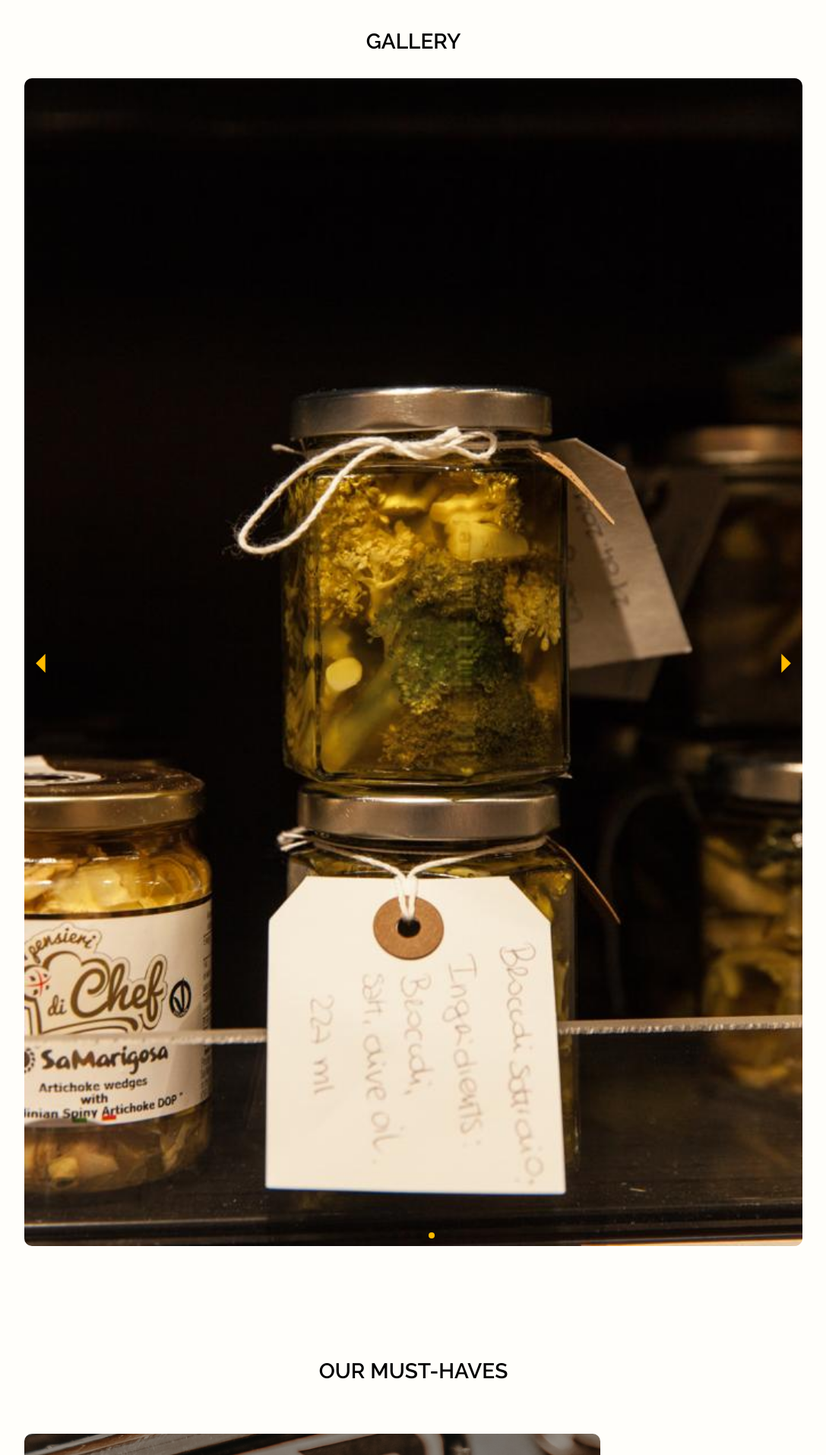
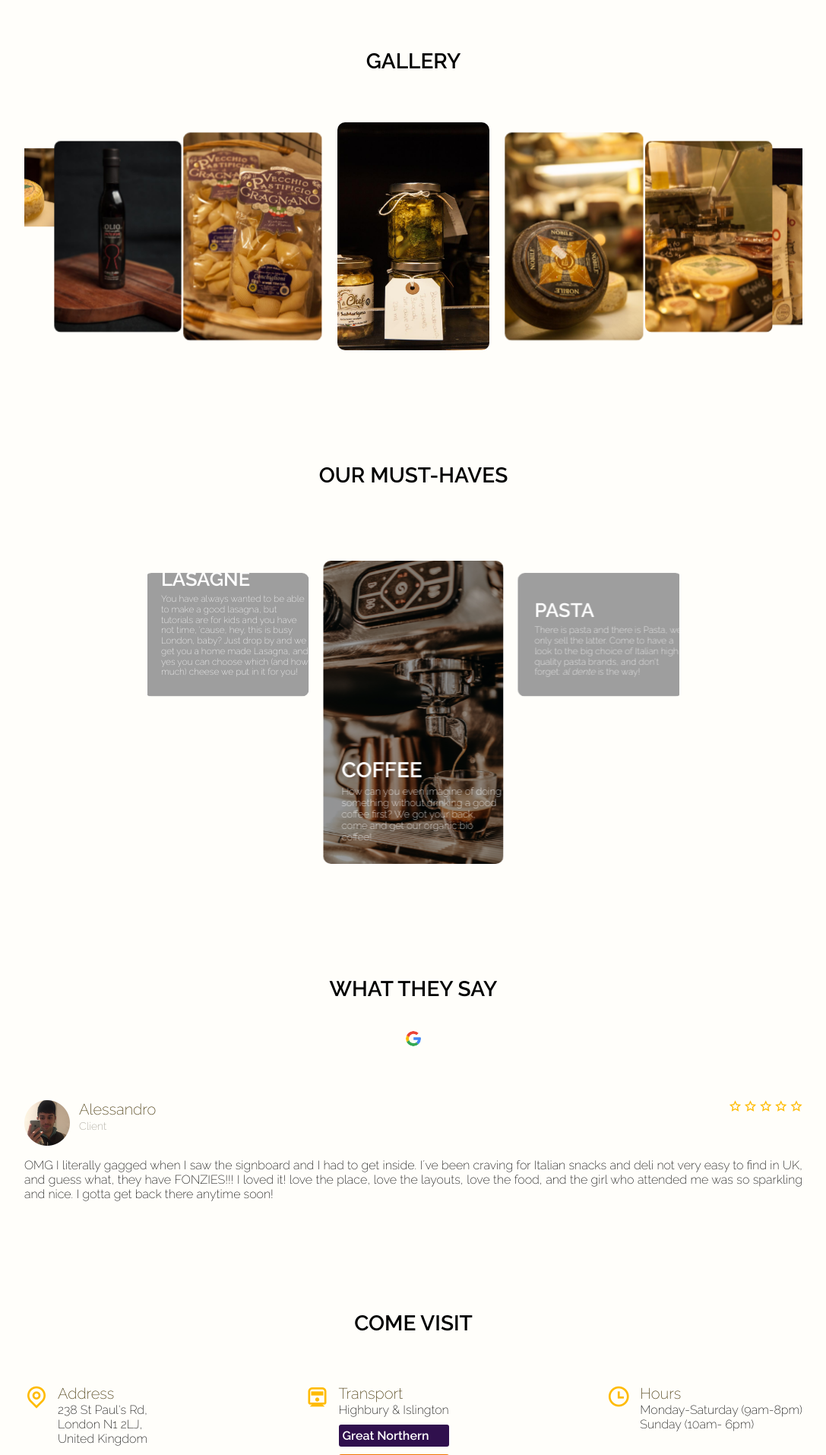
Before and after one commit to alexcarta/La-Golosa, a PHP site: page / in a window 1280 px wide. Shown: the part 1080-2995 px from the top of the page at 76% size, without its empty margins (96-1183 px from the left). Run offline with PHP 8.4, Linux system fonts and the light colour scheme; some libraries are stand-ins or nearby versions; grey boxes are pictures that could not be loaded.

Commit message:
adjastment

```diff
--- a/assets/css/styles.css
+++ b/assets/css/styles.css
@@ -46,7 +46,7 @@
   --mb-1: 1rem;
   --mb-1-25: 1.25rem;
   --mb-1-5: 1.5rem;
-  --mb-2: 2rem;
+  --mb-2: 4rem;
   --mb-2-5: 2.5rem;
 
   /*========== z index ==========*/
@@ -122,6 +122,8 @@ img, video {
   max-width: 100%;
   height: auto;
   border-radius: 10px;
+  object-fit: cover;
+  object-position: center;
 }
 
 button, input {
@@ -432,44 +435,13 @@ input {
 
 /*=============== GALLERY ===============*/
 
-.swiper-wrapper {
-  align-items: center;
-}
-
 .gallery__card {
-  position: relative;
   width: 200px;
   overflow: var(--img-hidden);
 }
 
-.gallery__data {
-  position: absolute;
-  bottom: 1.5rem;
-  left: .5rem;
-  right: .5rem;
-  padding: 0.5rem;
-}
-
-.gallery__title,
-.gallery__description {
-  color: var(--white-color);
-  font-weight: var(--font-semi-bold);
-}
-
-.gallery__title {
-  font-size: var(--h3-font-size);
-  margin-bottom: var(--mb-0-25);
-}
-
-.gallery__description {
-  display: block;
-  font-size: var(--smaller-font-size);
-}
-
 .gallery__img {
   transition: var(--img-transition);
-  width: 100%;
-  align-self: center;
 }
 
 .gallery__img:hover {
@@ -480,35 +452,23 @@ input {
 .swiper-container-3d .swiper-slide-shadow-right {
   background-image: none;
 }
-
-.gallery__arrows {
-  color: var(--first-color);
-}
-
-.swiper-pagination {
-  color: var(--first-color);
-}
-
 /*=============== DISCOVER ===============*/
 
 .discover__card {
   position: relative;
-  width: 100%;
+  width: 200px;
   overflow: var(--img-hidden);
 }
 
 .discover__data {
   position: absolute;
   bottom: 1.5rem;
-  left: .5rem;
-  right: .5rem;
-  padding: 0.5rem;
+  left: 1rem;
 }
 
 .discover__title,
 .discover__description {
   color: var(--white-color);
-  font-weight: var(--font-semi-bold);
 }
 
 .discover__title {
@@ -534,13 +494,6 @@ input {
   background-image: none;
 }
 
-.discover__arrows {
-  color: var(--first-color);
-}
-
-.swiper-pagination {
-  color: var(--first-color);
-}
 /*=============== TESTIMONIAL ===============*/
 
 .testimonial__data,
@@ -569,8 +522,8 @@ input {
 }
 
 .testimonial__description {
-  width: 250px;
-  text-align: center;
+  width: px;
+  text-align: justify;
   margin: 0 auto;
 }
 
@@ -580,14 +533,18 @@ input {
 
 .swiper-pagination-bullet-active {
   background-color: var(--first-color);
+  transition: .3s;
 }
 
 .testimonial__google {
   place-self: center;
-  width:  20px;
+  width:  50px;
 }
 
-.testimonial__arrows {
+.testimonial__google:hover {
+}
+
+.testimonial__arrow {
   color: var(--first-color);
   justify-content: space-around;
   width: 100%;
@@ -676,13 +633,19 @@ input {
   /* The width is the width of the web page */
 }
 
-.location__map:hover {
-  box-shadow: 0 0 4px hsla(var(--hue-color), 64%, 15%, .15);
+.location__information {
+  display: flex;
+  margin-bottom: var(--mb-2);
 }
 
-.location__information {
-  display: flex;
+.location__subtitle-line {
+  color: var(--white-color);
+  font-weight: var(--font-semi-bold);
+  margin-top: 10px;
+  padding: 5px;
+  border-radius: 3px;
 }
+
 
 /*=============== FOOTER ===============*/
 
@@ -871,8 +870,19 @@ input {
     margin-left: auto;
     margin-right: auto;
   }
-  .discover__container {
+  .discover__container,
+  .place__container {
     padding-top: 2rem;
+  }
+
+  .location__data {
+    display: flex;
+    justify-content:  space-between;
+  }
+
+  .contact__data {
+    display: flex;
+    justify-content: space-around;
   }
 
   .footer__rights {
@@ -911,7 +921,7 @@ input {
     width: 237px;
   }
   .discover__container {
-    width: 80%;
+    width: 700px;
   }
   .discover__data {
     left: 1.5rem;
--- a/assets/js/main.js
+++ b/assets/js/main.js
@@ -43,71 +43,44 @@ window.addEventListener('scroll', scrollHeader)
 
 /*==================== SWIPER GALLERY ====================*/
 
-var swiperGallery = new Swiper(".gallery__container", {
-  loop:true,
-  spaceBetween: 40,
+let swiperGallery = new Swiper(".gallery__container", {
+    effect: "coverflow",
+    grabCursor: true,
+    centeredSlides: true,
+    slidesPerView: "auto",
+    loop: true,
+    spaceBetween: 32,
+    coverflowEffect: {
+        rotate: 0,
+    },
+})
+
+/*==================== SWIPER DISCOVER ====================*/
+
+
+let swiperDiscover = new Swiper(".discover__container", {
+    effect: "coverflow",
+    grabCursor: true,
+    centeredSlides: true,
+    slidesPerView: "auto",
+    loop: true,
+    spaceBetween: 32,
+    coverflowEffect: {
+        rotate: 0,
+    },
+})
+
+/*==================== SWIPER TESTIMONIAL ====================*/
+
+
+var swiperTestimonial = new Swiper(".testimonial__container", {
+  effect: "flip",
+  grabCursor: true,
   pagination: {
     el: ".swiper-pagination",
-    type: "fraction",
   },
   navigation: {
     nextEl: ".swiper-button-next",
     prevEl: ".swiper-button-prev",
-  },
-  mousewheel: true,
-  keyboard: true,
-});
-
-/*==================== SWIPER DISCOVER ====================*/
-
-
-var swiperDiscover = new Swiper(".discover__container", {
-  loop:true,
-  spaceBetween: 40,
-  pagination: {
-    el: ".swiper-pagination",
-    type: "fraction",
-  },
-  navigation: {
-    nextEl: ".swiper-button-next",
-    prevEl: ".swiper-button-prev",
-  },
-  mousewheel: true,
-  keyboard: true,
-});
-
-/*==================== SWIPER TESTIMONIAL ====================*/
-
-var swiperTestimonial = new Swiper(".mySwiper", {
-  cssMode: true,
-  loop:true,
-  navigation: {
-    nextEl: ".swiper-button-next",
-    prevEl: ".swiper-button-prev",
-  },
-  pagination: {
-    el: ".swiper-pagination",
-    clickable:true,
-  },
-  mousewheel: true,
-  keyboard: true,
-});
-
-
-/*==================== GOOGLE MAPS ====================*/
-
-// // Initialize and add the map
-// function initMap() {
-//   // The location of Uluru
-//   const laGolosa = { lat: 51.546, lng: -0.099 };
-//   // The map, centered at Uluru
-//   const map = new google.maps.Map(document.getElementById("map"), {
-//     zoom: 4,
-//     center: laGolosa,
-//     });
-//   // The marker, positioned at laGolosa
-//   const marker = new google.maps.Marker({
-//     position: laGolosa,
-//     map: map,
-//     });
-// }
+    },
+  });
--- a/home.html
+++ b/home.html
@@ -40,16 +40,10 @@
             <a href="#about" class="nav__link"><i class="ri-user-line menu__icon"></i> About us</a>
           </li>
           <li class="nav__item">
-            <a href="#about" class="nav__link"><i class="ri-gallery-line menu__icon"></i></i> Gallery</a>
+            <a href="#gallery" class="nav__link"><i class="ri-gallery-line menu__icon"></i></i> Gallery</a>
           </li>
           <li class="nav__item">
             <a href="#discover" class="nav__link"><i class="ri-compass-line menu__icon"></i> Services</a>
-          </li>
-          <li class="nav__item">
-            <a href="#testimonial" class="nav__link"><i class="ri-hearts-line menu__icon"></i> Ratings</a>
-          </li>
-          <li class="nav__item">
-            <a href="#location" class="nav__link"><i class="ri-map-pin-2-line menu__icon"></i> Location</a>
           </li>
           <li class="nav__item">
             <a href="#contact" class="nav__link"><i class="ri-chat-1-line menu__icon"></i> Contact Us</a>
@@ -147,7 +141,6 @@
   <h2 class="section__title">GALLERY</h2>
 
   <div class="gallery__container container swiper-container">
-
     <div class="swiper-wrapper">
 
       <div class="gallery__card swiper-slide">
@@ -159,16 +152,7 @@
       </div>
 
       <div class="gallery__card swiper-slide">
-            <img src="./assets/img/gallery/gallery3.jpeg" alt="" class="gallery__img">
-          </div>
-
-
-          <div class="gallery__card swiper-slide">
         <img src="./assets/img/gallery/gallery4.jpeg" alt="" class="gallery__img">
-          </div>
-
-          <div class="gallery__card swiper-slide">
-            <img src="./assets/img/gallery/gallery5.jpeg" alt="" class="gallery__img">
       </div>
 
       <div class="gallery__card swiper-slide">
@@ -289,14 +273,8 @@
       </div>
 
     </div>
-
-        <div class="swiper-button-next"><i class="ri-arrow-right-s-fill gallery__arrows"></i></div>
-        <div class="swiper-button-prev"><i class="ri-arrow-left-s-fill gallery__arrows"></i></div>
-        <div class="swiper-pagination"></div>
-
   </div>
 </section>
-
 
 
     <!--==================== DISCOVER ====================-->
@@ -308,75 +286,70 @@
         <div class="swiper-wrapper">
           <!--==================== DISCOVER 1 ====================-->
           <div class="discover__card swiper-slide">
-            <img src="assets/img/discover/discover1.jpg" alt="" class="discover__img">
+            <img src="./assets/img/discover/coffee.jpg" alt="" class="discover__img">
             <div class="discover__data">
-              <h2 class="discover__title">1. Coffee</h2>
+              <h2 class="discover__title">COFFEE</h2>
               <span class="discover__description">How can you even imagine of doing something without drinking a good coffee first? We got your back, come and get our organic bio coffee!</span>
             </div>
           </div>
 
           <!--==================== DISCOVER 2 ====================-->
           <div class="discover__card swiper-slide">
-            <img src="assets/img/discover/discover2.jpg" alt="" class="discover__img">
+            <img src="./assets/img/discover/pasta.jpg" alt="" class="discover__img">
             <div class="discover__data">
-              <h2 class="discover__title">2 .Pasta</h2>
+              <h2 class="discover__title">PASTA</h2>
               <span class="discover__description">There is pasta and there is Pasta, we only sell the latter. Come to have a look to the big choice of Italian high quality pasta brands, and don't forget: <em>al dente</em> is the way!</span>
             </div>
           </div>
 
           <!--==================== DISCOVER 3 ====================-->
           <div class="discover__card swiper-slide">
-            <img src="assets/img/discover/discover3.jpg" alt="" class="discover__img">
+            <img src="./assets/img/discover/aperitivo.jpg" alt="" class="discover__img">
             <div class="discover__data">
-              <h2 class="discover__title">3. Dessert</h2>
-              <span class="discover__description">Apetite but not real hunger, just enough for a litle pastry? We have gluten-free cannoli, how about that?</span>
+              <h2 class="discover__title">APERITIVO</h2>
+              <span class="discover__description">Ok, that's something you don't want to joke around! After the office, for a gather with some friends at your's, serve them some real Aperol spritz, we hand you some bottles, come over!</span>
             </div>
           </div>
 
           <!--==================== DISCOVER 4 ====================-->
           <div class="discover__card swiper-slide">
-            <img src="assets/img/discover/discover4.jpg" alt="" class="discover__img">
+            <img src="./assets/img/discover/cheese.jpg" alt="" class="discover__img">
             <div class="discover__data">
-              <h2 class="discover__title">4. Aperitivo</h2>
-              <span class="discover__description">Ok, that's something you don't want to joke around! After the office, for a gather with some friends at your's, serve them some real Aperol spritz, we hand you some bottles, come over!</span>
+              <h2 class="discover__title">CHEESE</h2>
+              <span class="discover__description">It is as cheesy as it sounds. Do you know that Sardinia has the most delicious and tasty cheeses of the world? Well, now you know, come over to taste them!</span>
             </div>
           </div>
 
           <!--==================== DISCOVER 5 ====================-->
           <div class="discover__card swiper-slide">
-            <img src="assets/img/discover/discover5.jpg" alt="" class="discover__img">
+            <img src="./assets/img/discover/oil.jpg" alt="" class="discover__img">
             <div class="discover__data">
-              <h2 class="discover__title">5. Cheese</h2>
-              <span class="discover__description">It is as cheesy as it sounds. Do you know that Sardinia has the most delicious and tasty cheeses of the world? Well, now you know, come over to taste them!</span>
+              <h2 class="discover__title">OLIVE OIL</h2>
+              <span class="discover__description">Oil is gold, and we have a lot! We import our extravirgin olive oil from an old little farmhouse in the heart of Sardinia, that produces only 500 liters per year, contains a large amount of antioxidants and has strong anti-infiammatory properties. Bring your own bottle for a refill or buy one in store</span>
             </div>
           </div>
 
           <!--==================== DISCOVER 6 ====================-->
           <div class="discover__card swiper-slide">
-            <img src="assets/img/discover/discover6.jpg" alt="" class="discover__img">
+            <img src="./assets/img/discover/dessert.jpg" alt="" class="discover__img">
             <div class="discover__data">
-              <h2 class="discover__title">5. Olive Oil</h2>
-              <span class="discover__description">Oil is gold, and we have a lot! We import our extravirgin olive oil from an old little farmhouse in the heart of Sardinia, that produces only 500 liters per year, contains a large amount of antioxidants and has strong anti-infiammatory properties. Bring your own bottle for a refill or buy one in store</span>
+              <h2 class="discover__title">DESSERT</h2>
+              <span class="discover__description">Apetite but not real hunger, just enough for a litle pastry? We have gluten-free cannoli, how about that?</span>
             </div>
           </div>
 
           <!--==================== DISCOVER 7 ====================-->
           <div class="discover__card swiper-slide">
-            <img src="assets/img/discover/discover7.jpg" alt="" class="discover__img">
+            <img src="./assets/img/discover/lasagne.jpg" alt="" class="discover__img">
             <div class="discover__data">
-              <h2 class="discover__title">6. Lasagne</h2>
+              <h2 class="discover__title">LASAGNE</h2>
               <span class="discover__description">You have always wanted to be able to make a good lasagna, but tutorials are for kids and you have not time, 'cause, hey, this is busy London, baby? Just drop by and we get you a home made Lasagna, and yes you can choose which (and how much) cheese we put in it for you!</span>
             </div>
           </div>
-
         </div>
-
-        <div class="swiper-button-next"><i class="ri-arrow-right-s-fill discover__arrows"></i></div>
-        <div class="swiper-button-prev"><i class="ri-arrow-left-s-fill discover__arrows"></i></div>
-        <!-- <div class="swiper-pagination discover__pagination"></div> -->
-
       </div>
     </section>
+
 
 
     <!--================== TESTIMONIAL ==================-->
@@ -490,12 +463,6 @@
 
         </div>
 
-          <div>
-            <div class="swiper-button-next"><i class="ri-arrow-right-s-fill testimonial__arrows"></i></div>
-          <div class="swiper-button-prev"><i class="ri-arrow-left-s-fill testimonial__arrows"></i></div>
-          </div>
-
-      </div>
       </section>
 
       <!--==================== LOCATION ====================-->
@@ -505,27 +472,47 @@
 
         <div class="location__container container grid">
           <div class="location__content grid">
+
+            <div class="location__data">
+
               <div class="location__information">
                 <i class="ri-map-pin-line contact__icon"></i>
-
                 <div>
                   <h3 class="location__title">Address</h3>
-                <span class="location__subtitle">238 St Paul's Rd, London N1 2LJ, United Kingdom</span>
+                  <span class="location__subtitle">238 St Paul's Rd,<br>London N1 2LJ, <br>United Kingdom</span>
+                </div>
               </div>
 
+              <div class="location__information">
+                <i class="ri-train-line contact__icon"></i>
+                <div>
+                  <h3 class="location__title">Transport</h3>
+                  <span class="location__subtitle">Highbury & Islington</span>
+                  <p class="location__subtitle-line" style="background-color: #30104D">Great Northern</p>
+                  <p class="location__subtitle-line" style="background-color: #EF7801">Overground</p>
+                  <p class="location__subtitle-line" style="background-color: #118DDA">Victoria</p>
+                </div>
               </div>
 
               <div class="location__information">
                 <i class="ri-time-line contact__icon"></i>
                 <div>
                   <h3 class="location__title">Hours</h3>
-                <span class="location__subtitle">Monday-Saturday (9am-8pm) / Sunday (10am- 6pm) </span>
+                  <span class="location__subtitle">Monday-Saturday (9am-8pm)<br>Sunday (10am- 6pm) </span>
                 </div>
               </div>
+
+            </div>
+
+
+            <div>
 
               <div class="location__map">
                 <a target="_blank" href="https://www.google.com/maps/place/La+golosa/@51.5467257,-0.1082269,15z/data=!4m5!3m4!1s0x0:0xfebbbae25a0947bf!8m2!3d51.5467484!4d-0.098985"><img src="./assets/img/map.jpg" alt="" class="location__map-img"></a>
               </div>
+
+            </div>
+
           </div>
         </div>
       </section>
@@ -539,7 +526,7 @@
 
         <div class="contact__container container grid">
 
-          <div>
+          <div class="contact__data">
             <div class="contact__information">
               <i class="ri-phone-line contact__icon"></i>
 
@@ -594,8 +581,8 @@
 
     <!--==================== FOOTER ====================-->
 
-    <footer class="footer section">
-      <div class="footer__container container grid">
+    <footer class="footer">
+      <div class="footer__container grid">
         <div class="footer__content grid">
           <div class="content__data">
             <h3 class="footer__title">La Golosa Deli</h3>
@@ -663,10 +650,6 @@
 
     <script src="./assets/js/swiper-bundle.min.js"></script>
 
-    <!--=============== GOOGLE MAPS ===============-->
-
-    <script src="https://maps.googleapis.com/maps/api/js?key=APIKEY&callback=initMap&libraries=&v=weekly" async></script>
-
     <!--=============== MAIN JS ===============-->
     <script src="./assets/js/main.js"></script>
 
```
Also changed, not shown: other parts of assets/css/styles.css (+70 -21 lines), discover.html (added, +147 -0 lines), assets/img/discover/aperitivo.jpg (added), assets/img/discover/cheese.jpg (added), assets/img/discover/coffee.jpg (renamed from assets/img/discover/discover1.jpg), assets/img/discover/dessert.jpg (renamed from assets/img/discover/discover3.jpg), 9 other files. Lines whose indentation alone changed are shown as unchanged.
